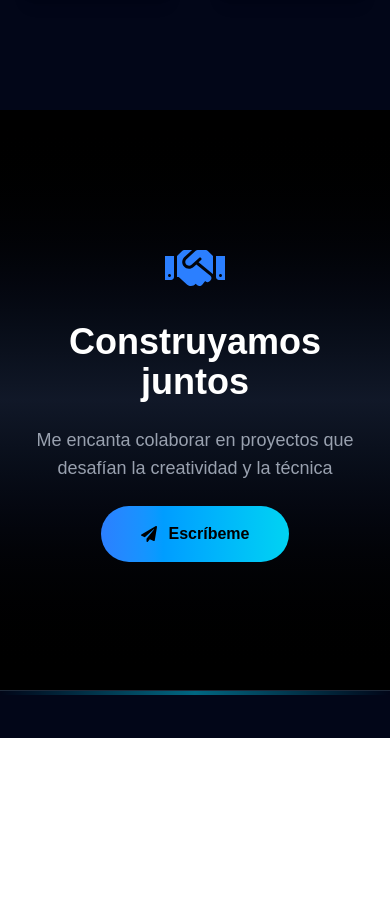
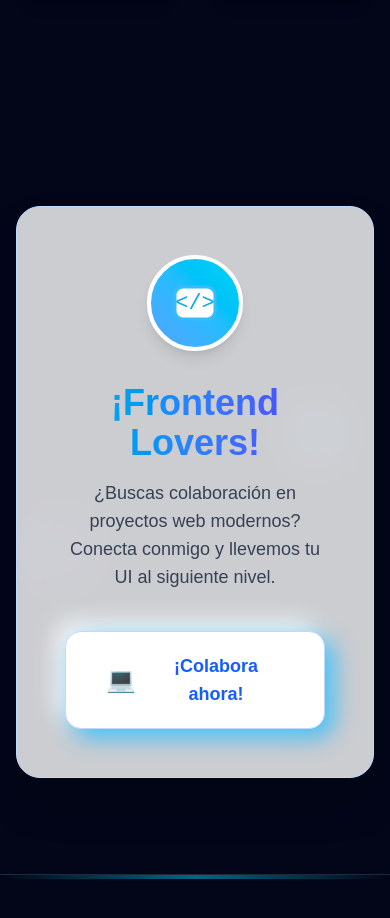
Before and after one commit to 15025V/VictorDev, a Next.js app: page / in a window 390 px wide. Shown: the part 5784-6702 px from the top of the page. Before the commit the page ends 6522 px from the top, so only its background shows below. Built offline with nearby package versions, Linux system fonts and the light colour scheme.

Commit message:
section-contact

```diff
--- a/src/components/ContactCTA.tsx
+++ b/src/components/ContactCTA.tsx
@@ -1,41 +1,84 @@
+
+
+
+
 'use client';
 
 import { motion } from 'framer-motion';
-import { FaHandshake, FaPaperPlane } from 'react-icons/fa';
+
+function CodeIcon() {
+  return (
+    <svg width="56" height="56" viewBox="0 0 56 56" fill="none" xmlns="http://www.w3.org/2000/svg">
+      <rect x="8" y="12" width="40" height="32" rx="8" fill="#fff" />
+      <rect x="8" y="12" width="40" height="32" rx="8" stroke="#38bdf8" strokeWidth="3" />
+      <text x="28" y="34" textAnchor="middle" fontSize="22" fontFamily="monospace" fill="#0ea5e9">{'</>'}</text>
+    </svg>
+  );
+}
 
 export default function ContactSection() {
   return (
     <section
       id="contact"
-      className="bg-gradient-to-b from-black via-gray-900 to-black text-white py-32 px-6 sm:px-10 lg:px-36 text-center font-sans"
+      className="flex items-center justify-center min-h-[60vh] py-24 px-4  bg-slate-950 animate-gradient-move"
+      style={{ position: 'relative' }}
     >
       <motion.div
-        initial={{ opacity: 0, y: -20 }}
+        initial={{ opacity: 0, y: 40 }}
         animate={{ opacity: 1, y: 0 }}
-        transition={{ duration: 0.6 }}
-        className="space-y-6"
+        transition={{ duration: 0.7 }}
+        className="relative z-10 bg-white/80 backdrop-blur-xl rounded-3xl shadow-2xl p-12 max-w-xl w-full text-center border border-blue-200"
       >
-        <FaHandshake className="mx-auto text-6xl text-blue-500" />
-
-        <h2 className="text-4xl sm:text-5xl font-extrabold">
-          Construyamos juntos
+        <motion.div
+          initial={{ scale: 0.8, rotate: -10 }}
+          animate={{ scale: 1, rotate: 0 }}
+          transition={{ type: 'spring', stiffness: 120, damping: 10 }}
+          className="mx-auto mb-8 w-fit"
+        >
+          <span className="inline-flex items-center justify-center w-24 h-24 rounded-full bg-gradient-to-tr from-blue-400 to-cyan-400 shadow-lg border-4 border-white">
+            <CodeIcon />
+          </span>
+        </motion.div>
+        <h2 className="text-4xl font-extrabold mb-4 text-transparent bg-clip-text bg-gradient-to-r from-cyan-500 via-blue-500 to-indigo-600">
+          ¡Frontend Lovers!
         </h2>
-
-        <p className="text-gray-400 text-lg sm:text-xl max-w-2xl mx-auto">
-         Me encanta colaborar en proyectos que desafían la creatividad y la técnica
+        <p className="text-gray-700 text-lg mb-10">
+          ¿Buscas colaboración en proyectos web modernos? <br />
+          Conecta conmigo y llevemos tu UI al siguiente nivel.
         </p>
-
         <motion.a
-          initial={{ opacity: 0, y: 20 }}
-          animate={{ opacity: 1, y: 0 }}
-          transition={{ delay: 0.3, duration: 0.5 }}
           href="mailto:vicogespinoza@gmail.com"
-          className="inline-flex items-center gap-3 px-10 py-4 rounded-full bg-gradient-to-r from-blue-500 to-cyan-400 text-black font-bold hover:scale-105 hover:shadow-lg transition"
+          whileHover={{ scale: 1.04, boxShadow: '0 8px 32px #38bdf8' }}
+          whileTap={{ scale: 0.97 }}
+          className="inline-flex items-center gap-3 px-10 py-5 rounded-2xl bg-white shadow-neumorph text-blue-600 text-lg font-bold border border-blue-200 hover:bg-blue-50 focus:outline-none focus:ring-4 focus:ring-blue-300 transition"
+          aria-label="Enviar correo a Victor"
+          style={{ boxShadow: '8px 8px 24px #38bdf8, -8px -8px 24px #fff' }}
         >
-          <FaPaperPlane />
-          <span>Escríbeme</span>
+          <span className="text-2xl">💻</span>
+          <span>¡Colabora ahora!</span>
         </motion.a>
       </motion.div>
+      {/* Fondo animado decorativo */}
+      <div className="absolute inset-0 z-0 pointer-events-none">
+        <svg width="100%" height="100%" viewBox="0 0 800 400" fill="none" xmlns="http://www.w3.org/2000/svg" className="w-full h-full">
+          <circle cx="650" cy="80" r="60" fill="#38bdf8" fillOpacity="0.18" />
+          <circle cx="120" cy="320" r="80" fill="#6366f1" fillOpacity="0.13" />
+        </svg>
+      </div>
+      <style>{`
+        @keyframes gradient-move {
+          0% { background-position: 0% 50%; }
+          50% { background-position: 100% 50%; }
+          100% { background-position: 0% 50%; }
+        }
+        .animate-gradient-move {
+          background-size: 200% 200%;
+          animation: gradient-move 8s ease-in-out infinite;
+        }
+        .shadow-neumorph {
+          box-shadow: 8px 8px 24px #38bdf8, -8px -8px 24px #fff;
+        }
+      `}</style>
     </section>
   );
 }
```
